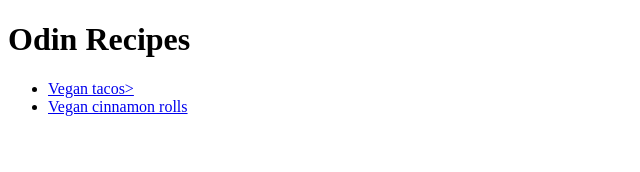
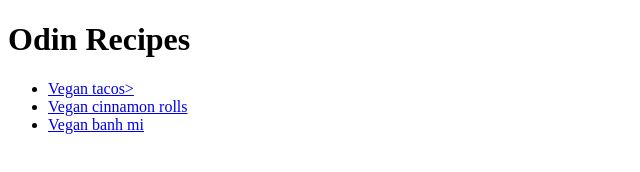
Before and after one commit to julen3/odin-recipes, a plain HTML site: page index.html in a window 1280 px wide. Shown: the whole page, without its empty margins (0-640 px from the left). Drawn offline with Linux system fonts and the light colour scheme.

Commit message:
Created Odin Project Recipee webpage

```diff
--- a/index.html
+++ b/index.html
@@ -11,6 +11,7 @@
     <ul>
         <li><a href="./recipes/vegan-tacos.html">Vegan tacos></a></li>
         <li><a href="./recipes/vegan-cinnamon-rolls.html">Vegan cinnamon rolls</a></li>
+        <li><a href="./recipes/vegan-banh-mi.html">Vegan banh mi</a></li>
     </ul>
 </body>
 </html>
```
